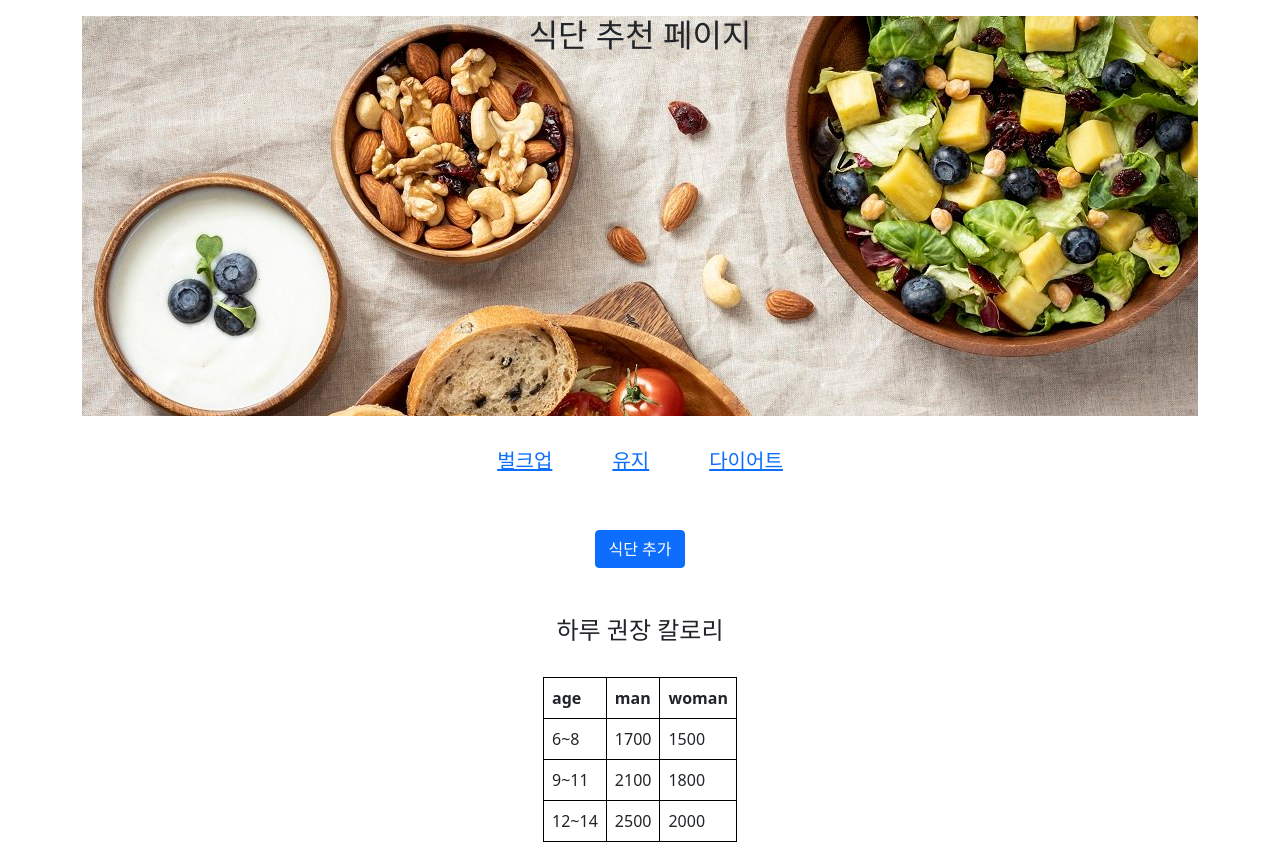
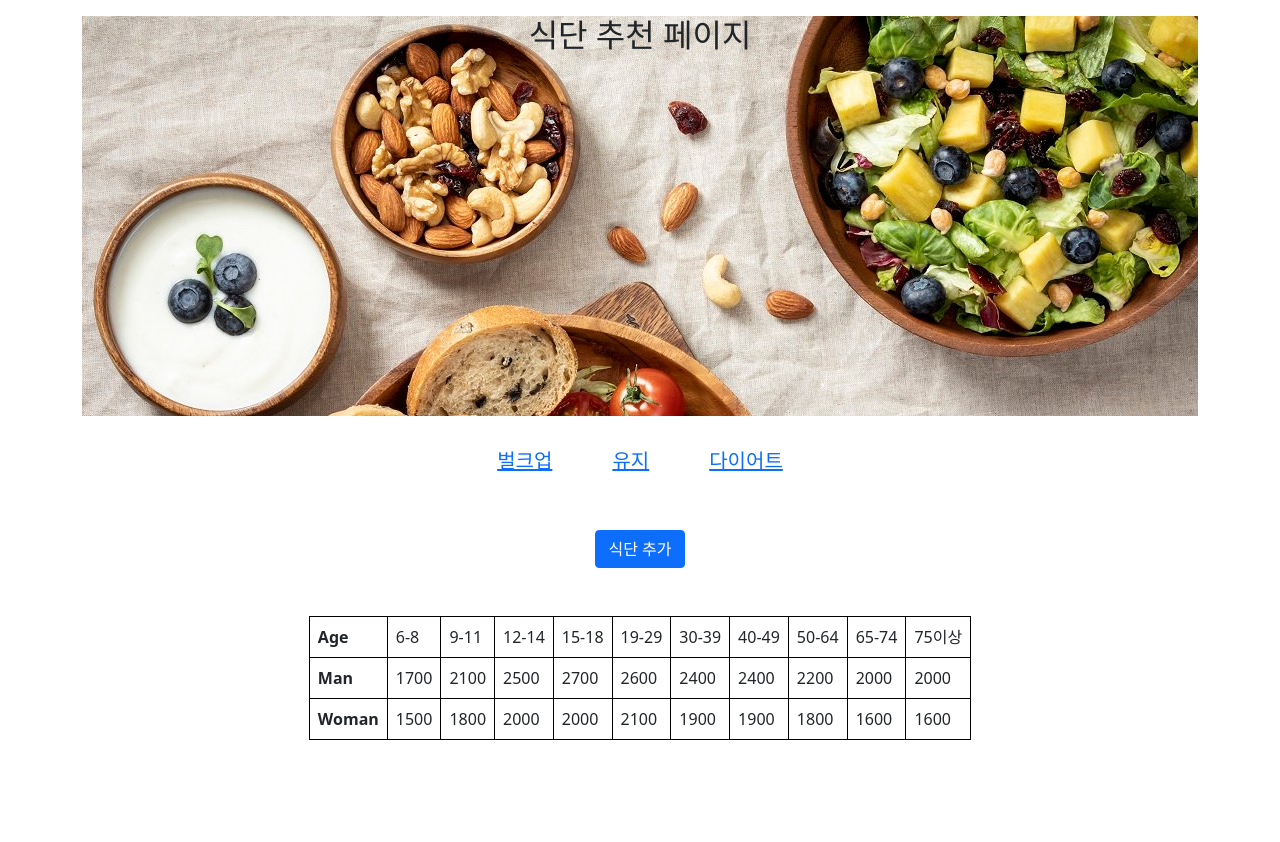
Before and after one commit to cscim918/mealhelper-front, a React (Create React App) app: page / in a window 1280 px wide. After the commit the page ends 816 px from the top, so only its background shows below. Built offline with nearby package versions, Linux system fonts and the light colour scheme.

Commit message:
table update

```diff
--- a/src/components/Table/ManageTable.js
+++ b/src/components/Table/ManageTable.js
@@ -1,52 +1,52 @@
-import React from "react";
-import { useTable } from "react-table";
-import useData from "./useData";
-import useColumns from "./useColumns";
+import React from 'react';
+import { useTable } from 'react-table';
+import useData from './useData';
+import useColumns from './useColumns';
 import './ManageTable.css';
 
 function ManageTable() {
-  const data = useData();
-  const columns = useColumns();
-
-  const {
-    getTableProps,
-    getTableBodyProps,
-    headerGroups,
-    rows,
-    prepareRow
-  } = useTable({ columns, data });
-
   return (
-    <div className="container">
-    <h4>하루 권장 칼로리</h4>
-    <br/>
-      <table {...getTableProps()}>
-        <thead>
-          {headerGroups.map(headerGroup => (
-            <tr {...headerGroup.getHeaderGroupProps()}>
-              {headerGroup.headers.map(column => (
-                <th {...column.getHeaderProps()}>{column.render("Header")}</th>
-              ))}
-            </tr>
-          ))}
-        </thead>
-        <tbody {...getTableBodyProps()}>
-          {rows.map(row => {
-            prepareRow(row);
-
-            return (
-              <tr {...row.getRowProps()}>
-                {row.cells.map(cell => {
-                  return (
-                    <td {...cell.getCellProps()}>{cell.render("Cell")}</td>
-                  );
-                })}
-              </tr>
-            );
-          })}
-        </tbody>
-      </table>
-    </div>
+    <table>
+      <tr>
+        <th>Age</th>
+        <td>6-8</td>
+        <td>9-11</td>
+        <td>12-14</td>
+        <td>15-18</td>
+        <td>19-29</td>
+        <td>30-39</td>
+        <td>40-49</td>
+        <td>50-64</td>
+        <td>65-74</td>
+        <td>75이상</td>
+      </tr>
+      <tr>
+        <th>Man</th>
+        <td>1700</td>
+        <td>2100</td>
+        <td>2500</td>
+        <td>2700</td>
+        <td>2600</td>
+        <td>2400</td>
+        <td>2400</td>
+        <td>2200</td>
+        <td>2000</td>
+        <td>2000</td>
+      </tr>
+      <tr>
+        <th>Woman</th>
+        <td>1500</td>
+        <td>1800</td>
+        <td>2000</td>
+        <td>2000</td>
+        <td>2100</td>
+        <td>1900</td>
+        <td>1900</td>
+        <td>1800</td>
+        <td>1600</td>
+        <td>1600</td>
+      </tr>
+    </table>
   );
 }
 
```
